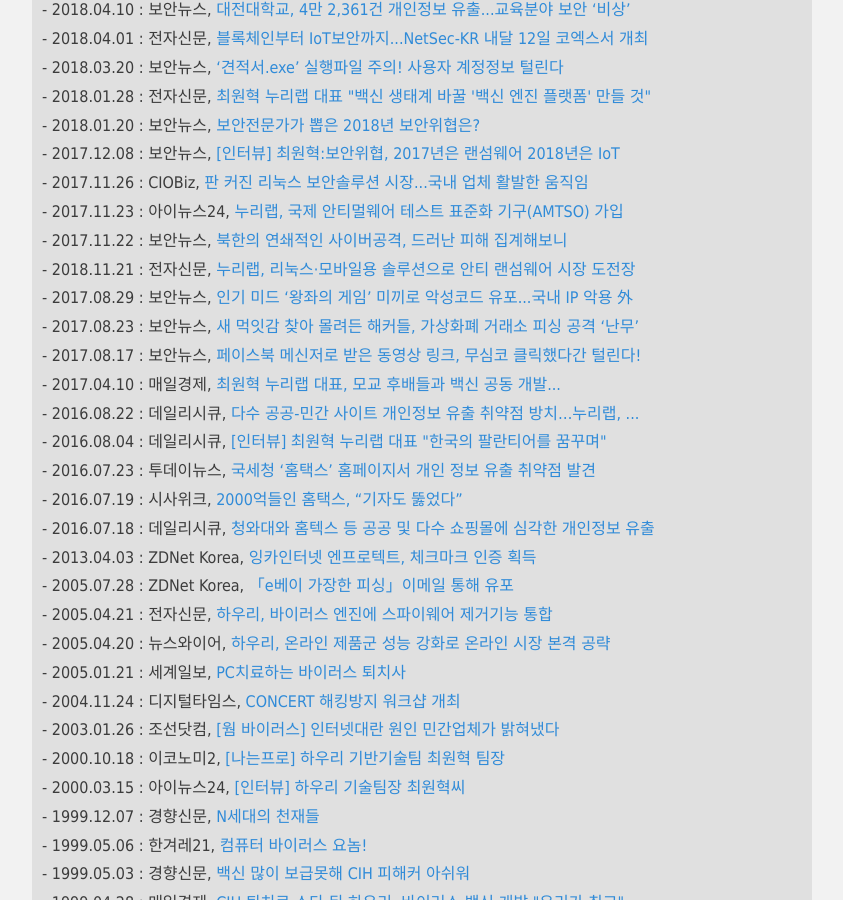
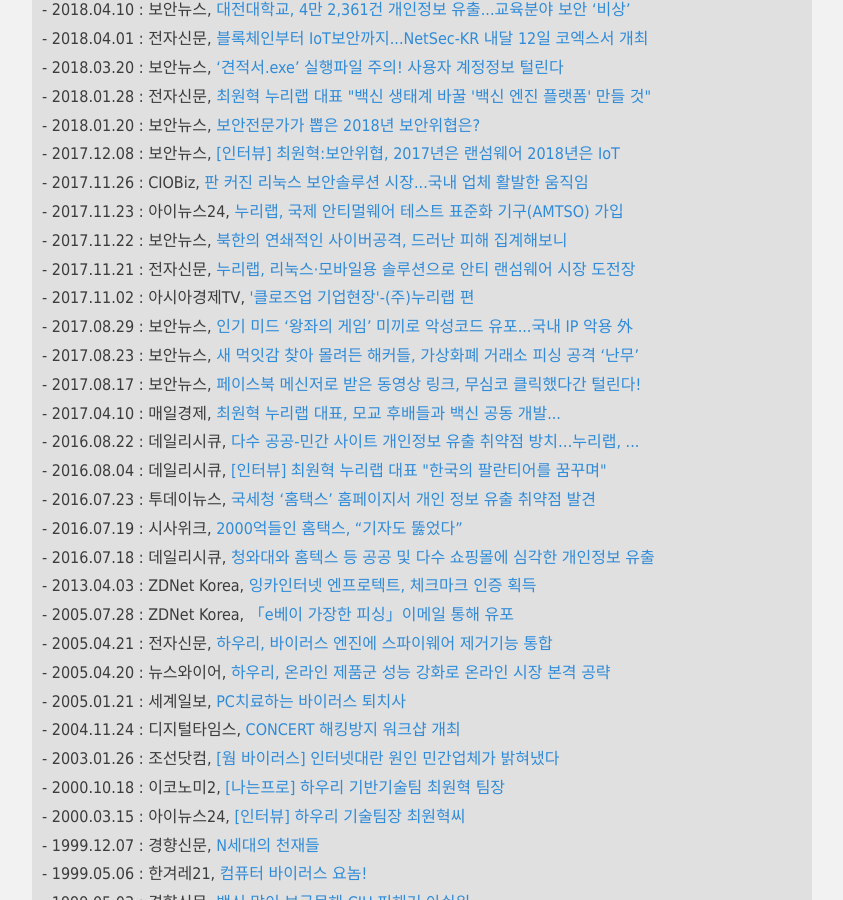
Before and after one commit to hanul93/hanul93.github.com, a Jekyll site: the page built from about.md, in a window 1280 px wide and 900 px high, scrolled down 1618 px. Shown: the whole window, without its empty margins (218-1061 px from the left). Built offline with Jekyll 4.4.1, drawn with Linux system fonts in a browser that asks for light colours; nearby versions of some CDN libraries.

Commit message:
아시아경제TV 출연 내용 추가

```diff
--- a/about.md
+++ b/about.md
@@ -65,7 +65,8 @@
 - 2017.11.26 : CIOBiz, <a href="http://www.ciobiz.co.kr/news/article.html?id=20171124120016">판 커진 리눅스 보안솔루션 시장...국내 업체 활발한 움직임</a>
 - 2017.11.23 : 아이뉴스24, <a href="http://news.inews24.com/php/news_view.php?g_serial=1062109&g_menu=020200&rrf=nv">누리랩, 국제 안티멀웨어 테스트 표준화 기구(AMTSO) 가입</a>
 - 2017.11.22 : 보안뉴스, <a href="http://www.boannews.com/media/view.asp?idx=58150&kind=">북한의 연쇄적인 사이버공격, 드러난 피해 집계해보니</a>
-- 2018.11.21 : 전자신문, <a href="http://www.etnews.com/20171121000239">누리랩, 리눅스·모바일용 솔루션으로 안티 랜섬웨어 시장 도전장</a>
+- 2017.11.21 : 전자신문, <a href="http://www.etnews.com/20171121000239">누리랩, 리눅스·모바일용 솔루션으로 안티 랜섬웨어 시장 도전장</a>
+- 2017.11.02 : 아시아경제TV, <a href="https://www.youtube.com/watch?v=wmRPRGoVsXI">'클로즈업 기업현장'-(주)누리랩 편</a>
 - 2017.08.29 : 보안뉴스, <a href="http://www.boannews.com/media/view.asp?idx=56680&kind=1">인기 미드 ‘왕좌의 게임’ 미끼로 악성코드 유포...국내 IP 악용 外</a>
 - 2017.08.23 : 보안뉴스, <a href="http://www.boannews.com/media/view.asp?idx=56539&kind=1">새 먹잇감 찾아 몰려든 해커들, 가상화폐 거래소 피싱 공격 ‘난무’</a>
 - 2017.08.17 : 보안뉴스, <a href="http://www.boannews.com/media/view.asp?idx=56414&kind=1">페이스북 메신저로 받은 동영상 링크, 무심코 클릭했다간 털린다!</a>
```
